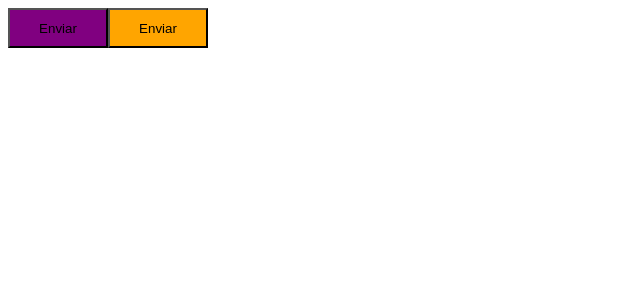
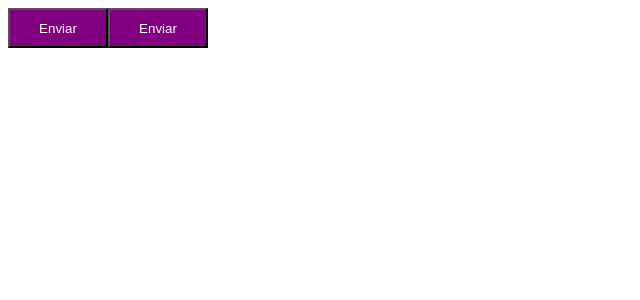
Before and after one commit to Pdro-marqss/ignite-timer, a React (Vite) app: page / in a window 1280 px wide. Shown: the top 300 px of the page, without its empty margins (0-640 px from the left). Built offline with nearby package versions, Linux system fonts and the light colour scheme.

Commit message:
[FEAT] Configurações iniciais para criação de tema styled-components

```diff
--- a/src/App.tsx
+++ b/src/App.tsx
@@ -1,11 +1,13 @@
+import { ThemeProvider } from "styled-components";
 import { Button } from "./components/Button/Button";
+import { defaultTheme } from "./styles/themes/default";
 
 export function App() {
   return (
-    <>
+    <ThemeProvider theme={defaultTheme}>
       <Button variant="primary" />
       <Button variant="secondary" />
-    </>
+    </ThemeProvider>
 
   )
 }
--- a/src/components/Button/Button.styles.ts
+++ b/src/components/Button/Button.styles.ts
@@ -14,8 +14,11 @@
 }
 
 export const ButtonContainer = styled.button<ButtonContainerProps>`
-   width: 100px;
-   height: 40px;
+  width: 100px;
+  height: 40px;
 
-   ${({ variant }) => css`background-color: ${buttonVariants[variant]}`}
+  background-color: ${(props) => props.theme.primary};
+  color: ${props => props.theme.white};
+
+   /* ${({ variant }) => css`background-color: ${buttonVariants[variant]}`} */
 `
--- /dev/null
+++ b/src/styles/themes/default.ts
@@ -0,0 +1,5 @@
+export const defaultTheme = {
+  primary: 'purple',
+  secondary: 'orange',
+  white: 'white',
+}
```
Also changed, not shown: src/styles/themes/theme.d.ts (added, +11 -0 lines).
